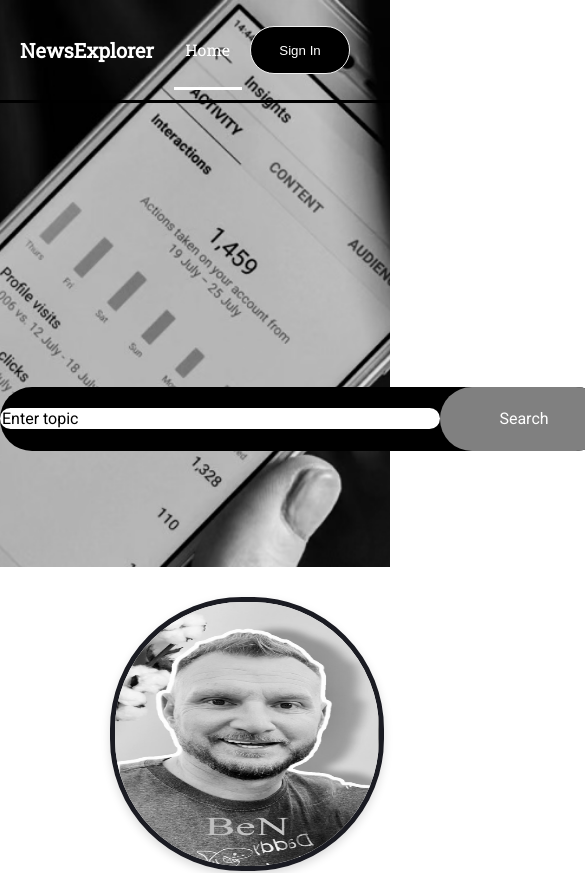
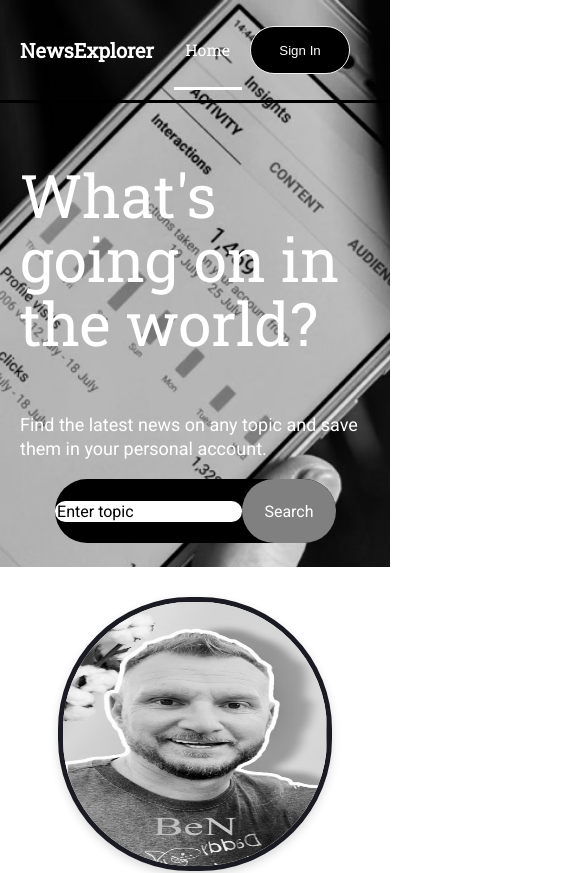
Before and after one commit to blinn26/project-name-frontend, a React (Create React App) app: page / in a window 390 px wide. Shown: the top 873 px of the page, 585 px wide, since content can reach past the window. Built offline with nearby package versions, Linux system fonts and the light colour scheme; no server answers.

Commit message:
tons of saved stuff

```diff
--- a/src/components/About/About.css
+++ b/src/components/About/About.css
@@ -1,6 +1,7 @@
 .about {
   max-width: 1440px;
-  padding: 80px 0;
+  padding: 86px 0;
+  padding-right: 50px;
   display: flex;
   justify-content: flex-start;
   align-items: center;
@@ -13,7 +14,6 @@
   border-radius: 400px;
   border: 5px solid #1A1B22;
   box-shadow: 0px 4px 10px rgba(0, 0, 0, 0.15);
-  margin: 0 0 80px 104px;
   cursor: pointer;
 }
 
--- a/src/components/Header/Header.css
+++ b/src/components/Header/Header.css
@@ -2,11 +2,9 @@
 .header {
   max-width: 100%;
   height: 567px;
-
   background-repeat: no-repeat;
   background-position: center;
   background-size: cover;
-
 }
 
 .header_image {
@@ -17,37 +15,41 @@
   background-image: url('../images/bawphone.png');
 }
 
+.header__content {
+  display: flex;
+  flex-direction: column;
+  justify-content: space-between;
+  width: 70%;
+  height: 70%;
+  margin: 0 auto;
+  padding: 20px;
+  align-items: center;
+}
 
-/* Modifier: header--tablet */
-@media (min-width: 320px) and (max-width: 768px) {
-  .header {
-    max-width: 768px;
+.header__title {
+  font-family: 'Roboto Slab', serif;
+  font-size: 60px;
+  line-height: 64px;
+  font-weight: 400;
+  color: #FFFFFF;
+}
 
-  }
+.header__description {
+  font-family: 'Roboto', sans-serif;
+  font-size: 18px;
+  line-height: 24px;
+  font-weight: 400;
+  color: #FFFFFF;
+}
 
-  .header__title {
-    font-size: 40px;
-  }
-
-  .header__button {
-    width: 150px;
-    height: 40px;
+@media (max-width: 768px) {
+  .header__content {
+    width: 90%;
   }
 }
 
-/* Modifier: header--mobile */
 @media (max-width: 320px) {
-  .header {
-    max-width: 320px;
-
-  }
-
-  .header__title {
-    font-size: 24px;
-  }
-
-  .header__button {
-    width: 120px;
-    height: 30px;
+  .header__content {
+    width: 95%;
   }
 }
--- a/src/components/Header/Header.js
+++ b/src/components/Header/Header.js
@@ -5,8 +5,11 @@ import { useLocation } from 'react-router-dom';
 import './Header.css';
 
 function Header({ handleModalOpen, handleSearchSubmit, isLoggedIn, news, theme, toggleTheme, handleLogOut }) {
+  const location = useLocation();
+  const isSavedNewsPage = location.pathname === '/saved-news';
+
   return (
-    <header className={`header ${useLocation().pathname === '/saved-news' ? '' : 'header_image'}`}>
+    <header className={`header ${isSavedNewsPage ? '' : 'header_image'}`}>
       <Navigation
         toggleTheme={toggleTheme}
         theme={theme}
@@ -15,7 +18,15 @@ function Header({ handleModalOpen, handleSearchSubmit, isLoggedIn, news, theme,
         handleLogOut={handleLogOut}
         news={news}
       />
-      <SearchForm handleSearchSubmit={handleSearchSubmit} />
+      {!isSavedNewsPage && (
+        <div className='header__content'>
+          <h1 className='header__title'>What's going on in the world?</h1>
+          <p className='header__description'>
+            Find the latest news on any topic and save them in your personal account.
+          </p>
+          <SearchForm handleSearchSubmit={handleSearchSubmit} />
+        </div>
+      )}
     </header>
   );
 }
--- a/src/components/NewsCard/NewsCard.css
+++ b/src/components/NewsCard/NewsCard.css
@@ -82,7 +82,7 @@
 .news-card__save {
   position: absolute;
   top: 24px;
-  right: 70px;
+  right: 24px;
   width: 40px;
   height: 40px;
   border-radius: 8px;
@@ -128,3 +128,20 @@
   background-image: url(../images/trash.png);
   cursor: pointer;
 }
+
+.news-card__keywords {
+  position: absolute;
+  top: 24px;
+  left: 24px;
+  background: #FFFFFF;
+  border-radius: 10px;
+  width: 87px;
+  height: 40px;
+  font-family: 'Roboto', sans-serif;
+  font-style: medium;
+  font-weight: 500;
+  font-size: 14px;
+  line-height: 24px;
+  color: #000000;
+  cursor: pointer;
+}
--- a/src/components/NewsCard/NewsCard.js
+++ b/src/components/NewsCard/NewsCard.js
@@ -8,10 +8,11 @@ function formatDate(isoDate) {
   return date.toLocaleDateString(undefined, options);
 }
 
-const NewsCard = ({ newsItem, isLoggedIn, onSaveNews, handleModalOpen, onDeleteNewsItem, savedNews }) => {
+const NewsCard = ({ newsItem, isLoggedIn, onSaveNews, handleModalOpen, onDeleteNewsItem, savedNews, keywords }) => {
   const [isClicked, setIsClicked] = useState(false);
   const [showBookmarkPopup, setShowBookmarkPopup] = useState(false);
   const [showRemovePopup, setShowRemovePopup] = useState(false);
+  const [showKeywordsPopup, setShowKeywordsPopup] = useState(false);
 
   if (!newsItem) {
     return <div>News item is not available</div>;
@@ -32,8 +33,14 @@ const NewsCard = ({ newsItem, isLoggedIn, onSaveNews, handleModalOpen, onDeleteN
     }
   };
 
+  const handleKeywordsClick = () => {
+    setShowKeywordsPopup(true);
+    setTimeout(() => {
+      setShowKeywordsPopup(false);
+    }, 3000);
+  };
+
   const handleTrashClick = () => {
-    console.log('onDeleteNewsItem is: ', onDeleteNewsItem);
     if (showRemovePopup) {
       onDeleteNewsItem(newsItem);
       setShowRemovePopup(false);
@@ -80,11 +87,21 @@ const NewsCard = ({ newsItem, isLoggedIn, onSaveNews, handleModalOpen, onDeleteN
               isOpen={showRemovePopup}
               text='Remove from saved'
             />
+            <button
+              className='news-card__delete'
+              onClick={handleTrashClick}
+            />
+            <NewsCardPopup
+              isOpen={showKeywordsPopup}
+              text={keywords ? keywords.join(', ') : 'No keywords available'}
+            />
+            <button
+              className='news-card__keywords'
+              onClick={handleKeywordsClick}>
+              Show Keywords
+            </button>
             {savedNews ? (
-              <button
-                className='news-card__delete'
-                onClick={handleTrashClick}
-              />
+              <></>
             ) : (
               <button
                 className={`news-card__save ${isClicked ? 'news-card__save-clicked' : ''}`}
--- a/src/components/NewsCardPopup/NewsCardPopup.css
+++ b/src/components/NewsCardPopup/NewsCardPopup.css
@@ -1,32 +1,16 @@
-/* .newscard-popup {
-  display: none;
-  position: absolute;
-}
-
-.newscard-popup_open {
-  display: block;
-} */
-
-/*
-.newscard-popup__content {
-
-}
-
-.newscard-popup__text {
-
-} */
-
 .newscard-popup {
   position: absolute;
   background-color: #ffffff;
   border-radius: 8px;
-  padding: 16px;
-  box-shadow: 0px 2px 8px rgba(0, 0, 0, 0.2);
+  /* padding: 16px; */
+  /* box-shadow: 0px 2px 8px rgba(0, 0, 0, 0.2); */
   opacity: 0;
   transition: all 0.3s ease;
   z-index: 1;
-  top: 70px;
+  top: 25px;
   right: 70px;
+  width: 182px;
+  height: 40px;
   cursor: pointer;
 }
 
@@ -42,7 +26,27 @@
 }
 
 .newscard-popup__text {
-  font-size: 14px;
+  font-family: 'Roboto', sans-serif;
+  font-size: 12px;
   color: #1a1b22;
   cursor: pointer;
+  font-weight: 500;
+  align-items: center;
 }
+
+.news-card__keywords {
+  position: absolute;
+  top: 24px;
+  left: 24px;
+  background: #FFFFFF;
+  border-radius: 10px;
+  width: 87px;
+  height: 40px;
+  font-family: 'Roboto', sans-serif;
+  font-style: medium;
+  font-weight: 500;
+  font-size: 14px;
+  line-height: 24px;
+  color: #000000;
+  cursor: pointer;
+}
--- a/src/components/SavedNews/SavedNews.js
+++ b/src/components/SavedNews/SavedNews.js
@@ -35,6 +35,7 @@ function SavedNews({ isLoggedIn, savedNews, onDeleteNewsItem }) {
         news={savedNews}
         isLoggedIn={isLoggedIn}
         onDeleteNewsItem={onDeleteNewsItem}
+        keywords={keywords}
         savedNews
       />
     </>
--- a/src/components/SearchForm/SearchForm.css
+++ b/src/components/SearchForm/SearchForm.css
@@ -1,16 +1,17 @@
 .search-form {
-  display: flex;
-  justify-content: center;
-  align-items: center;
-  position: relative;
-  width: 608px;
+  width: 100%;
+  max-width: 608px;
   height: 64px;
   background-color: black;
   border-radius: 100px;
   margin: 0 auto;
   cursor: pointer;
-  top: 50%;
+  display: flex;
+  justify-content: center;
+  align-items: center;
 }
+
+
 
 .search-form__field {
   display: flex;
@@ -59,3 +60,19 @@
   font-size: 12px;
   margin-top: 8px;
 }
+
+/* Modifier: header--tablet */
+@media (max-width: 768px) {
+  .search-form {
+    width: 80%;
+    /* decrease the width on smaller screens */
+  }
+}
+
+/* Modifier: header--mobile */
+@media (max-width: 320px) {
+  .search-form {
+    width: 90%;
+    /* decrease the width on very small screens */
+  }
+}
```
